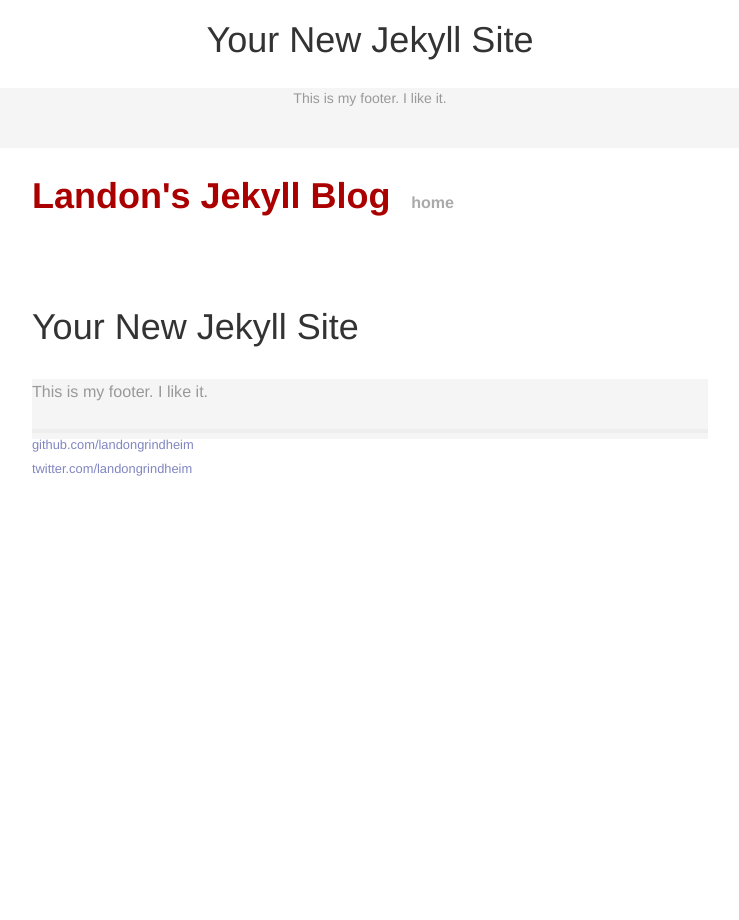
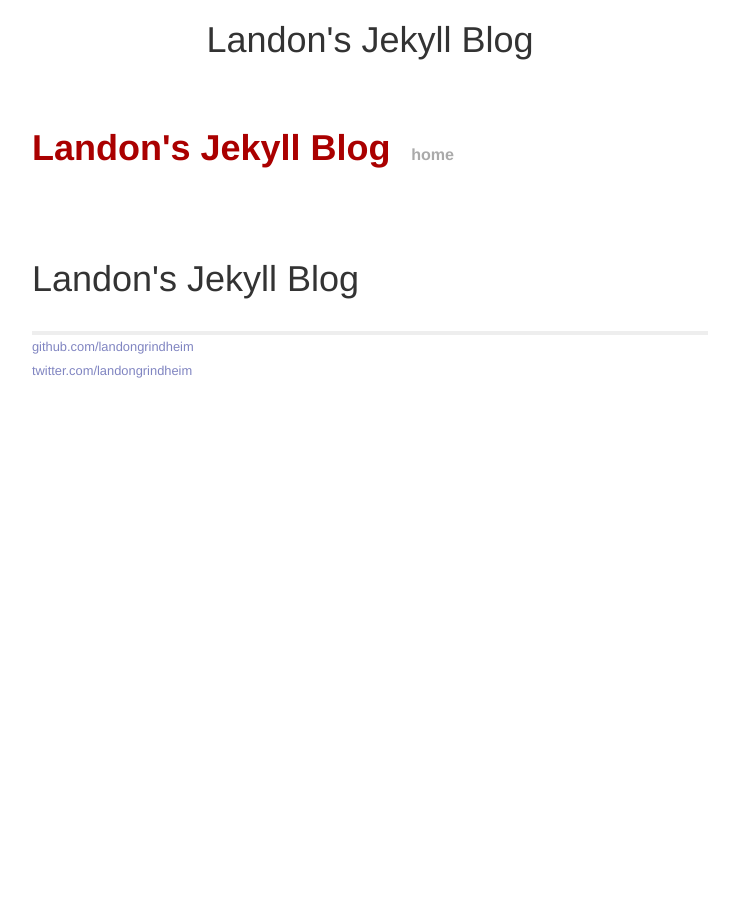
Before and after one commit to eah13/jekyllblog, a Jekyll site: the page built from index.html, in a window 1280 px wide. Shown: the whole page, without its empty margins (270-1009 px from the left). Built offline with Jekyll 4.4.1, drawn with Linux system fonts in a browser that asks for light colours; Markdown is read by kramdown in place of the engine named in the settings; the list of posts is cut into pages by our own code.

Commit message:
changed site name in index file

```diff
--- a/index.html
+++ b/index.html
@@ -1,6 +1,6 @@
 ---
 layout: default
-title: Your New Jekyll Site
+title: Landon's Jekyll Blog
 ---
 
 <div id="home">
@@ -11,7 +11,3 @@ title: Your New Jekyll Site
     {% endfor %}
   </ul>
 </div>
-<div id="footer">
-  <div class="containter">
-  <p class = "text-muted credit">{{ year }} This is my footer. I like it.</p>
-</div>
```
